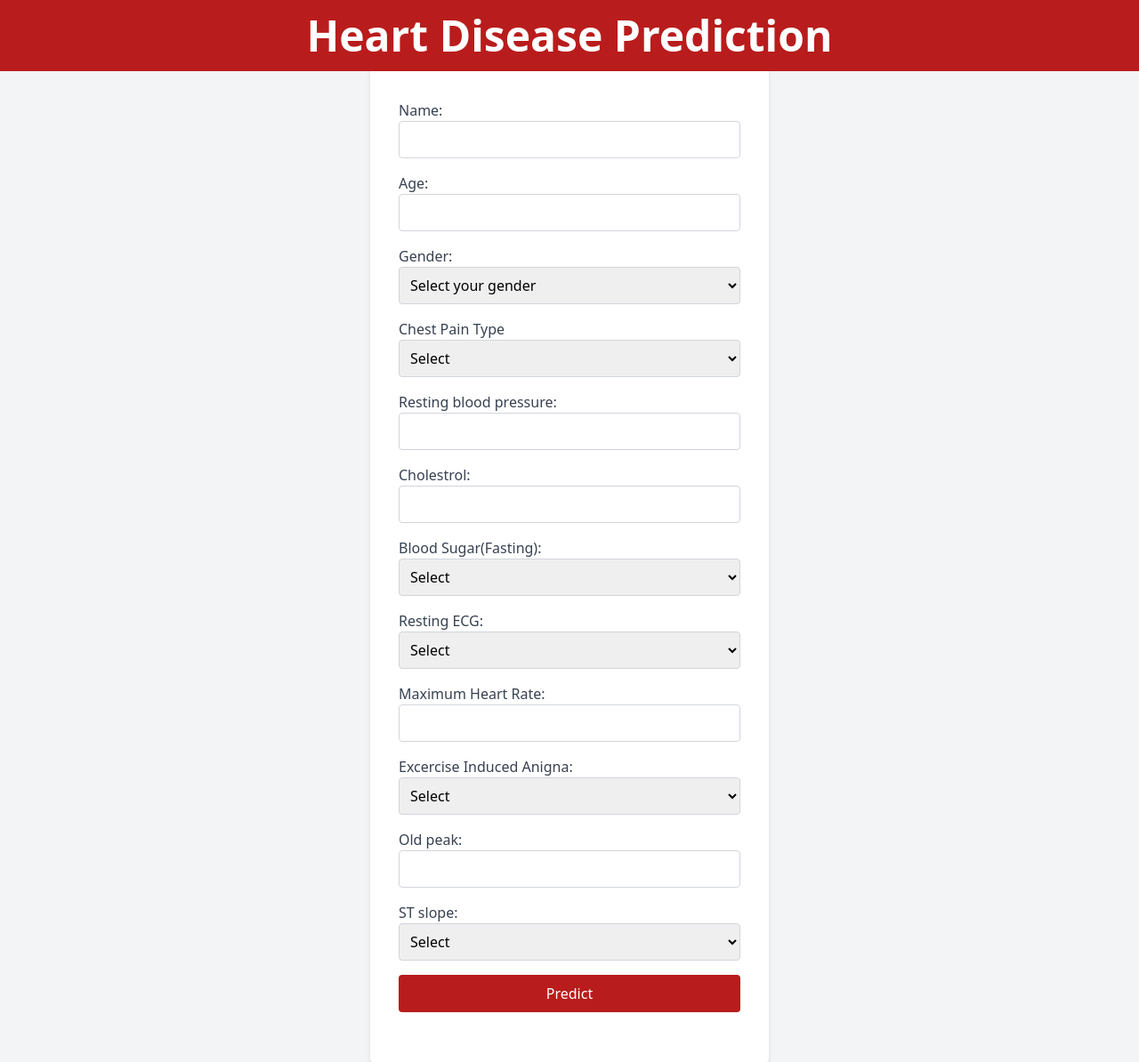
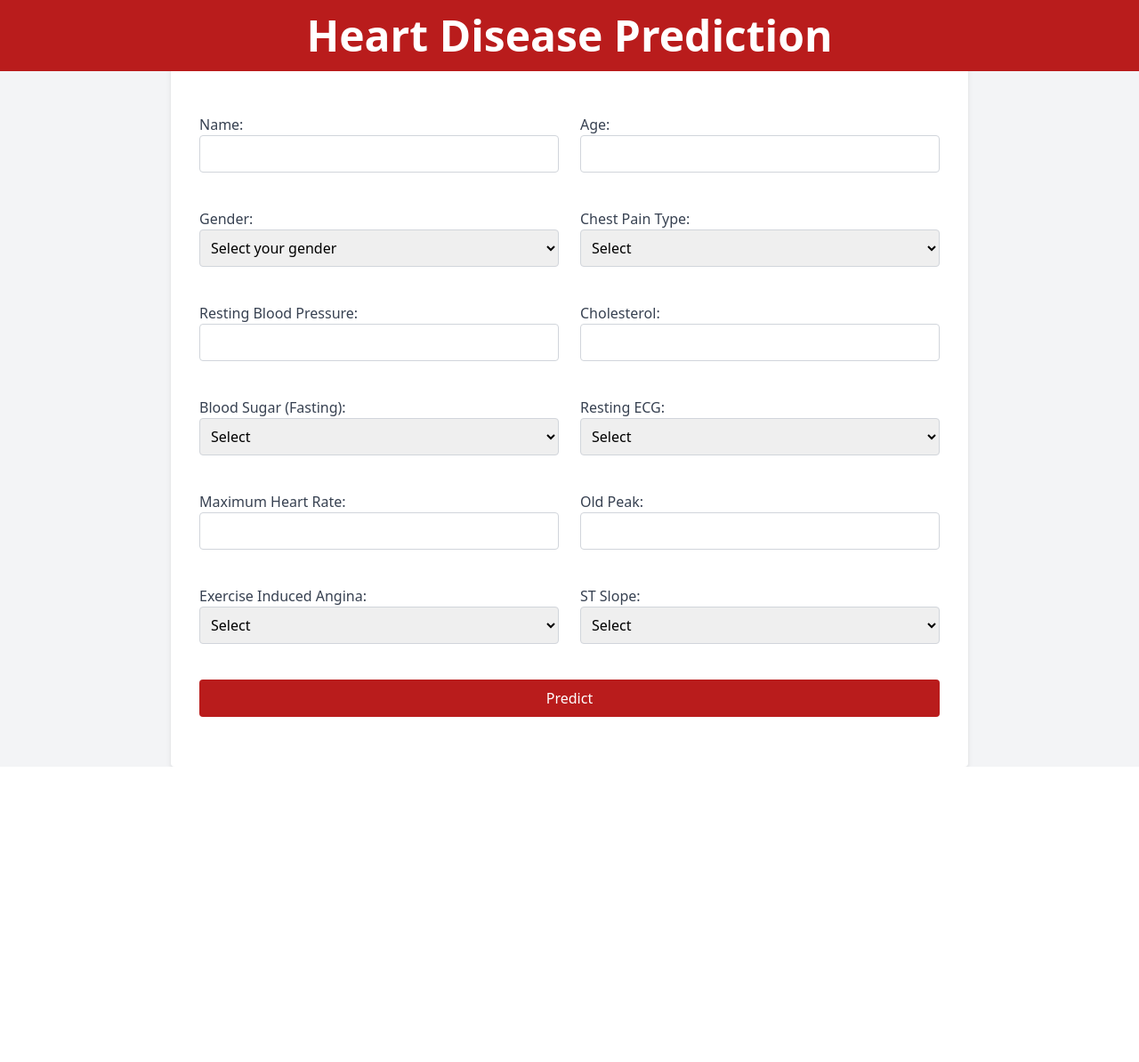
Before and after one commit to devanshvashisht/Heart-Disease, a Flask app: page / in a window 1280 px wide. Shown: the whole page at 89% size. After the commit the page ends 862 px from the top, so only its background shows below. Run offline with Flask 3, Linux system fonts and the light colour scheme.

Commit message:
made changes to the ui

```diff
--- a/templates/index.html
+++ b/templates/index.html
@@ -8,7 +8,7 @@
 </head>
 <body class="bg-gray-100">
     <div class="min-h-screen flex items-center justify-center">
-        <div class="bg-white p-8 rounded shadow-md w-full max-w-md">
+        <div class="bg-white p-8 rounded shadow-md w-full max-w-4xl">
             <!-- Navbar -->
             <nav class="bg-red-700 p-4 fixed top-0 left-0 w-full z-10">
                 <div class="flex justify-center">
@@ -16,12 +16,12 @@
                 </div>
             </nav>
 
-
             <!-- Navbar ends here -->
             <!-- Form starts here -->
-            <form id="prediction-form" class="space-y-4 mt-20">
+            <form id="prediction-form" class="space-y-4 mt-20 grid grid-cols-1 md:grid-cols-2 gap-6">
                 <div>
-                    <label for="name" class="block text-gray-700">Name:</label>
+
+                    <label for="name" class="block text-gray-700 mt-4">Name:</label>
                     <input type="text" id="name" name="name" class="w-full border border-gray-300 p-2 rounded focus:border-red-700 focus:outline-none focus:ring-2 focus:ring-red-500 transition duration-300 ease-in-out" required>
                 </div>
                 <div>
@@ -37,26 +37,25 @@
                     </select>
                 </div>
                 <div>
-                    <label for="chestPainType" class="block text-gray-700">Chest Pain Type</label>
+                    <label for="chestPainType" class="block text-gray-700">Chest Pain Type:</label>
                     <select id="chestPainType" name="chestPainType" class="w-full border border-gray-300 p-2 rounded focus:border-red-700 focus:outline-none focus:ring-2 focus:ring-red-500 transition duration-300 ease-in-out" required>
                         <option value="" disabled selected>Select</option>
-                        <option value="1">Typical Anigna</option>
+                        <option value="1">Typical Angina</option>
                         <option value="2">Atypical Angina</option>
                         <option value="3">Non-Anginal Pain</option>
                         <option value="4">Asymptomatic</option>
                     </select>
                 </div>
                 <div>
-                    <label for="restingBp" class="block text-gray-700">Resting blood pressure:</label>
+                    <label for="restingBp" class="block text-gray-700">Resting Blood Pressure:</label>
                     <input type="number" id="restingBp" name="restingBp" class="w-full border border-gray-300 p-2 rounded focus:border-red-700 focus:outline-none focus:ring-2 focus:ring-red-500 transition duration-300 ease-in-out" required>
                 </div>
                 <div>
-                    <label for="cholestrol" class="block text-gray-700">Cholestrol:</label>
+                    <label for="cholestrol" class="block text-gray-700">Cholesterol:</label>
                     <input type="number" id="cholestrol" name="cholestrol" class="w-full border border-gray-300 p-2 rounded focus:border-red-700 focus:outline-none focus:ring-2 focus:ring-red-500 transition duration-300 ease-in-out" required>
                 </div>
-
                 <div>
-                    <label for="fastingBloodsugar" class="block text-gray-700">Blood Sugar(Fasting):</label>
+                    <label for="fastingBloodsugar" class="block text-gray-700">Blood Sugar (Fasting):</label>
                     <select id="fastingBloodsugar" name="fastingBloodsugar" class="w-full border border-gray-300 p-2 rounded focus:border-red-700 focus:outline-none focus:ring-2 focus:ring-red-500 transition duration-300 ease-in-out" required>
                         <option value="" disabled selected>Select</option>
                         <option value="0">Less than 120</option>
@@ -68,30 +67,29 @@
                     <select id="restingECG" name="restingECG" class="w-full border border-gray-300 p-2 rounded focus:border-red-700 focus:outline-none focus:ring-2 focus:ring-red-500 transition duration-300 ease-in-out" required>
                         <option value="" disabled selected>Select</option>
                         <option value="0">Normal</option>
-                        <option value="1">Having ST-T wave abnormality</option>
-                        <option value="2">Showing probable or definite left ventricular hypertrophy</option>
+                        <option value="1">Having ST-T Wave Abnormality</option>
+                        <option value="2">Showing Probable or Definite Left Ventricular Hypertrophy</option>
                     </select>
                 </div>
                 <div>
                     <label for="maxHeartRate" class="block text-gray-700">Maximum Heart Rate:</label>
                     <input type="number" id="maxHeartRate" name="maxHeartRate" class="w-full border border-gray-300 p-2 rounded focus:border-red-700 focus:outline-none focus:ring-2 focus:ring-red-500 transition duration-300 ease-in-out" required>
                 </div>
+
                 <div>
-                    <label for="exAnigna" class="block text-gray-700">Excercise Induced Anigna:</label>
+                    <label for="oldPeak" class="block text-gray-700">Old Peak:</label>
+                    <input type="number" step="0.1" id="oldPeak" name="oldPeak" class="w-full border border-gray-300 p-2 rounded focus:border-red-700 focus:outline-none focus:ring-2 focus:ring-red-500 transition duration-300 ease-in-out" required>
+                </div>
+                <div>
+                    <label for="exAnigna" class="block text-gray-700">Exercise Induced Angina:</label>
                     <select id="exAnigna" name="exAnigna" class="w-full border border-gray-300 p-2 rounded focus:border-red-700 focus:outline-none focus:ring-2 focus:ring-red-500 transition duration-300 ease-in-out" required>
                         <option value="" disabled selected>Select</option>
                         <option value="0">No</option>
                         <option value="1">Yes</option>
                     </select>
                 </div>
-
-
                 <div>
-                    <label for="oldPeak" class="block text-gray-700">Old peak:</label>
-                    <input type="number" step="0.1" id="oldPeak" name="oldPeak" class="w-full border border-gray-300 p-2 rounded focus:border-red-700 focus:outline-none focus:ring-2 focus:ring-red-500 transition duration-300 ease-in-out" required>
-                </div>
-                <div>
-                    <label for="stSlope" class="block text-gray-700">ST slope:</label>
+                    <label for="stSlope" class="block text-gray-700">ST Slope:</label>
                     <select id="stSlope" name="stSlope" class="w-full border border-gray-300 p-2 rounded focus:border-red-700 focus:outline-none focus:ring-2 focus:ring-red-500 transition duration-300 ease-in-out" required>
                         <option value="" disabled selected>Select</option>
                         <option value="1">Upsloping</option>
@@ -99,9 +97,9 @@
                         <option value="3">Downsloping</option>
                     </select>
                 </div>
-                <button type="submit" class="w-full bg-red-700 text-white py-2 rounded border border-transparent hover:bg-red-900 hover:border-white hover:border-2">Predict</button>
+                <button type="submit" class="col-span-2 w-full bg-red-700 text-white py-2 rounded border border-transparent hover:bg-red-900 hover:border-white hover:border-2">Predict</button>
             </form>
-            <!-- form ends here -->
+            <!-- Form ends here -->
             <div id="result" class="mt-6 text-center text-xl font-semibold"></div>
         </div>
     </div>
```
